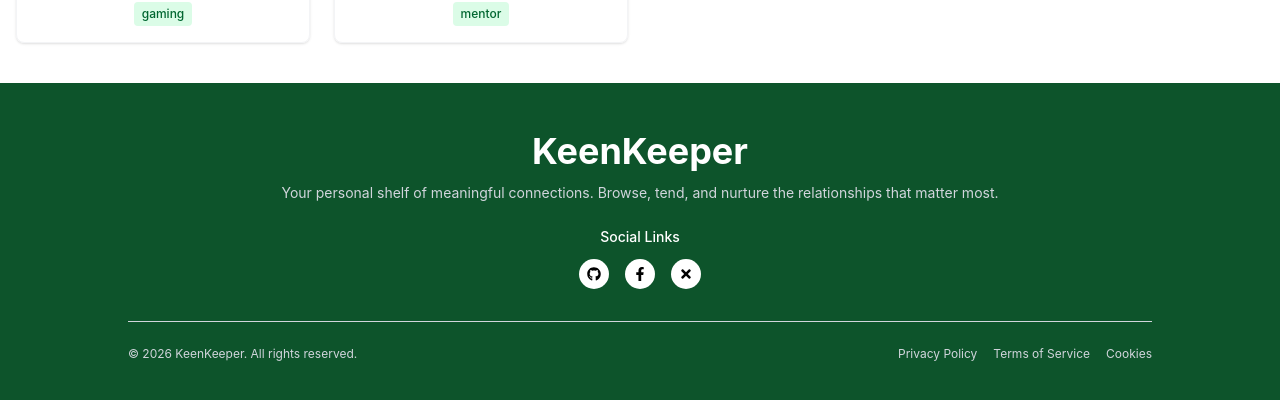
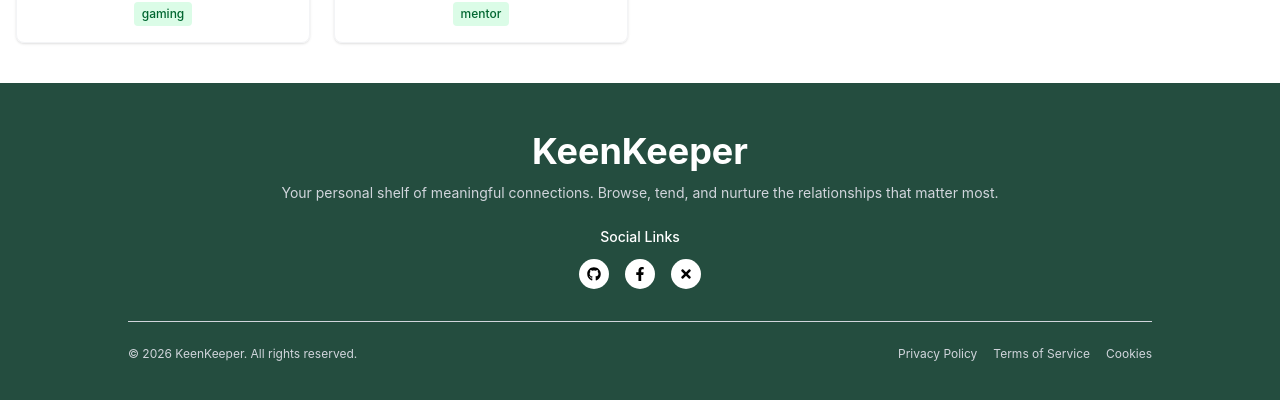
Before and after one commit to mehidealways/Keen-Keeper, a React (Vite) app: page / in a window 1280 px wide. Shown: the part 1317-1717 px from the top of the page. Built offline with nearby package versions, Linux system fonts and the light colour scheme.

Commit message:
somthing changes footer section

```diff
--- a/src/Components/NavBar/Footer.jsx
+++ b/src/Components/NavBar/Footer.jsx
@@ -2,7 +2,7 @@ import { FaFacebookF, FaGithub, FaTimes } from 'react-icons/fa';
 
 const Footer = () => {
   return (
-    <footer className="bg-green-900 text-white py-12 px-4 mt-10">
+    <footer className="bg-[#244d3f] text-white py-12 px-4 mt-10">
       <div className="max-w-5xl mx-auto text-center">
         {/* Title */}
         <h1 className="text-4xl font-bold mb-3">KeenKeeper</h1>
```
